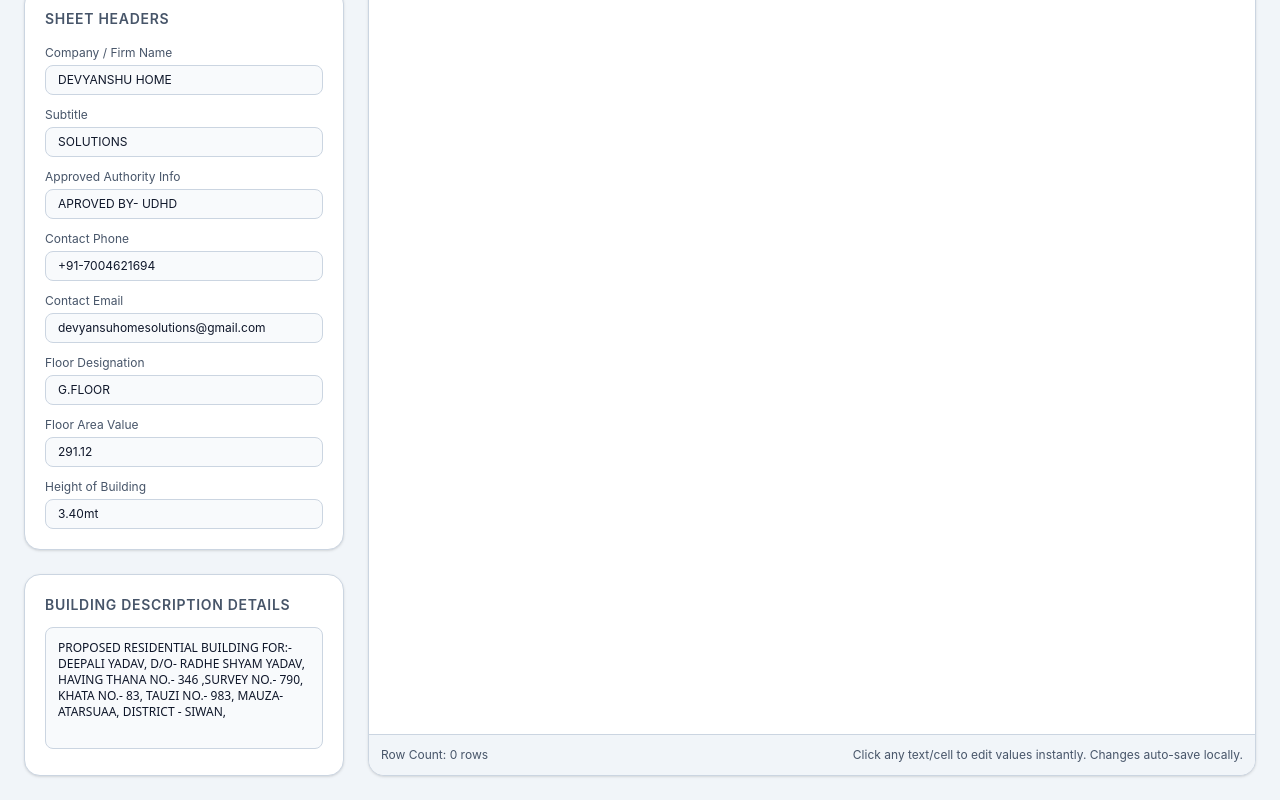
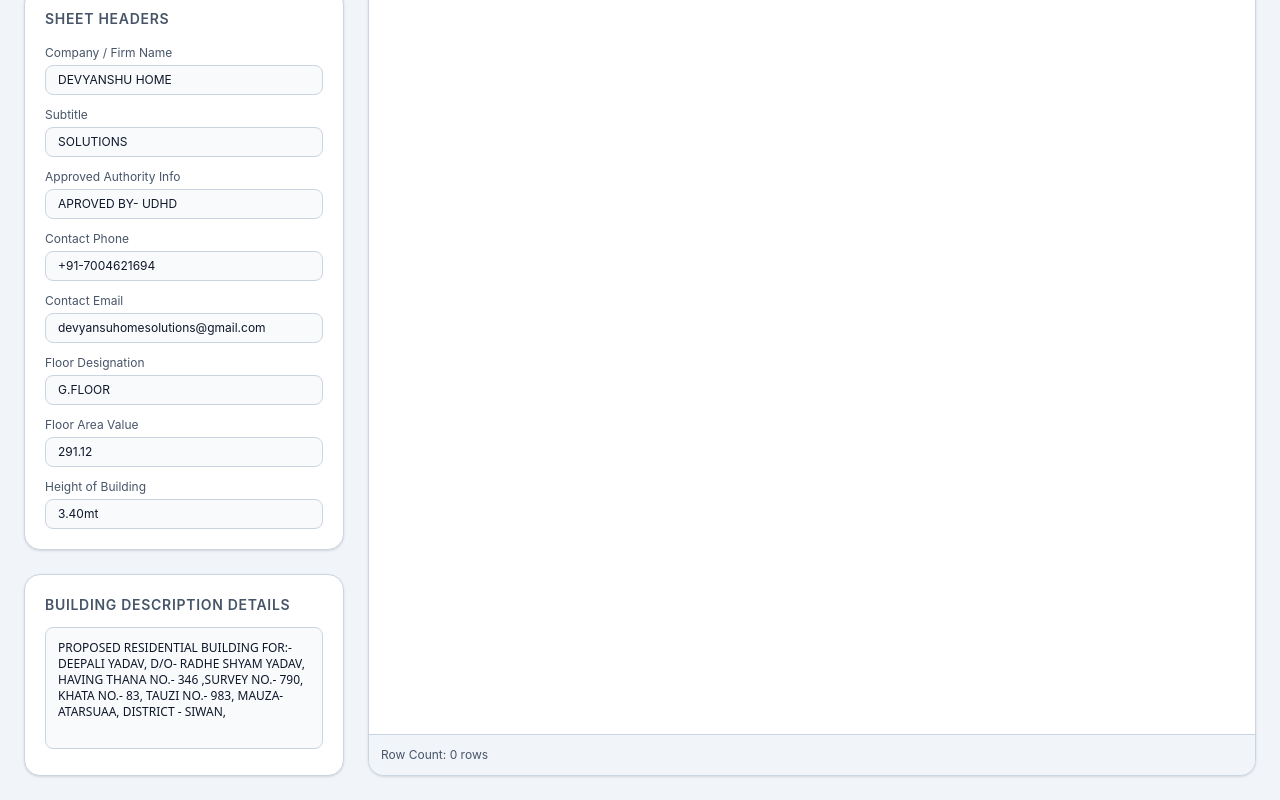
Before and after one commit to Viidhyanshu/Webapp, a Next.js app: page / in a window 1280 px wide. Shown: the part 682-1482 px from the top of the page. Built offline with nearby package versions, Linux system fonts and the light colour scheme.

Commit message:
fixed the table

```diff
--- a/components/EstimateTable.tsx
+++ b/components/EstimateTable.tsx
@@ -437,7 +437,6 @@ export default function EstimateTable({
         {/* Footer status text */}
         <div className="bg-[var(--background)] border-t border-[var(--border-color)] p-3 text-[var(--text-muted)] text-xs flex justify-between">
           <span>Row Count: {rows.length} rows</span>
-          <span>Click any text/cell to edit values instantly. Changes auto-save locally.</span>
         </div>
 
       </div>
```
